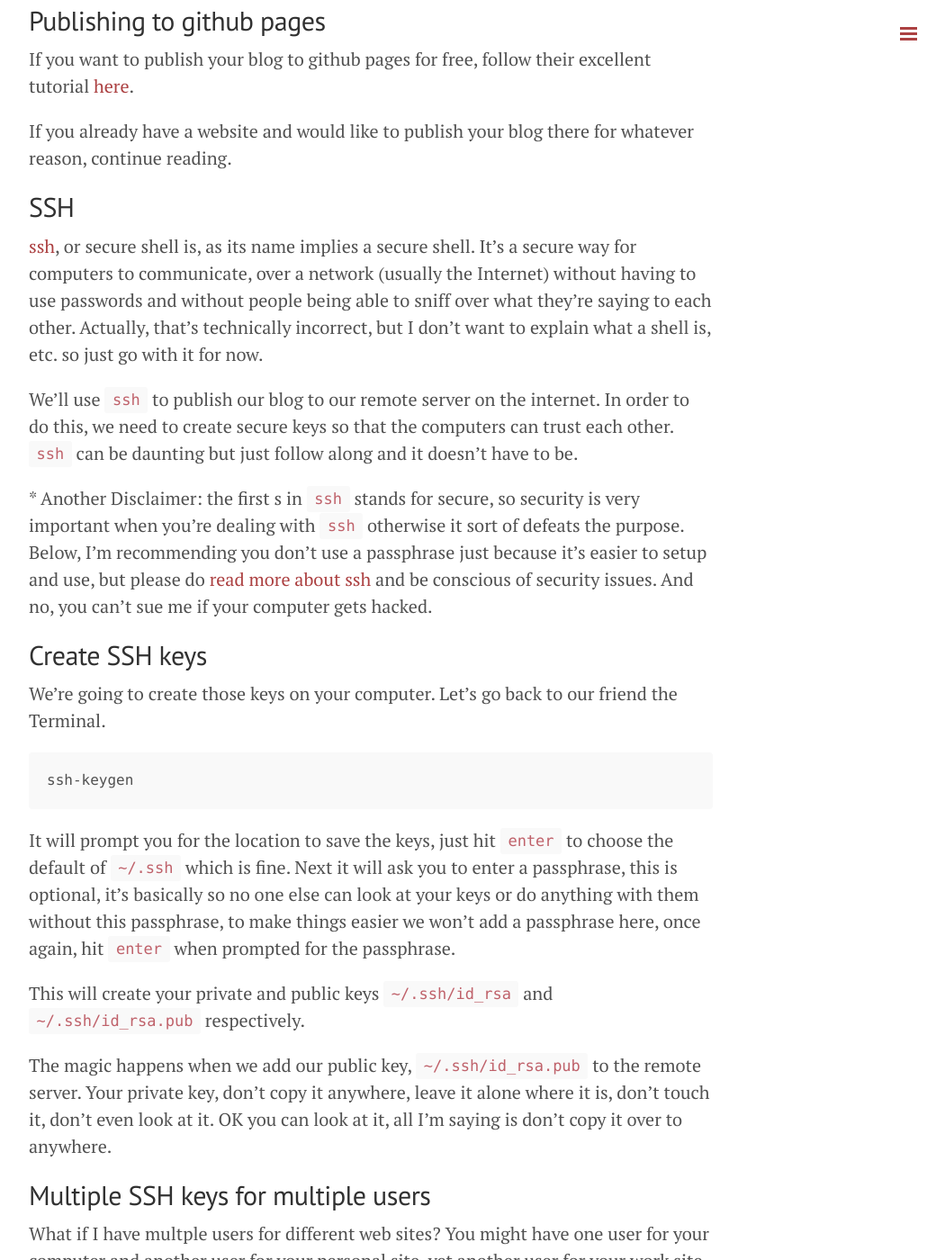
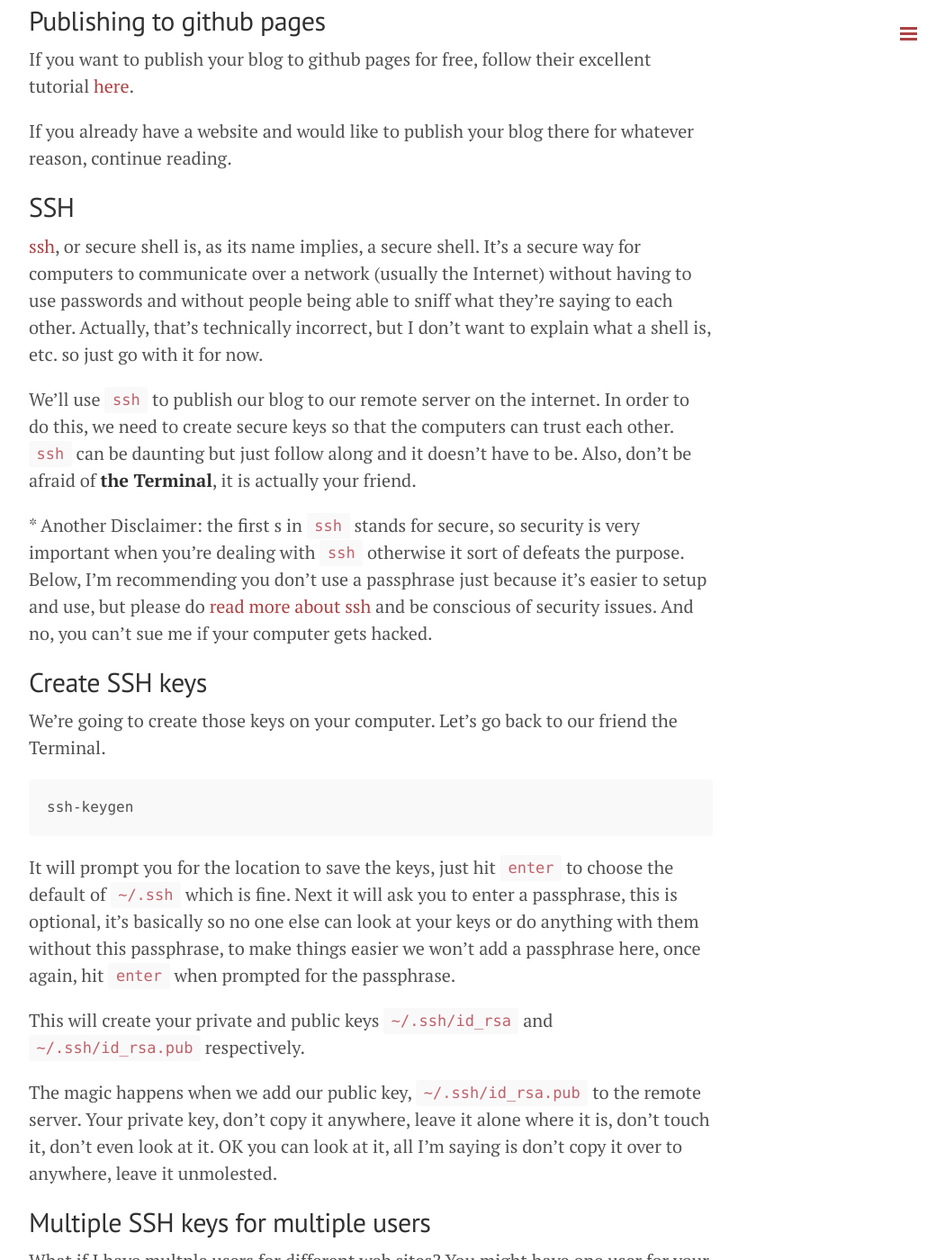
Before and after one commit to kakubei/kakubei.github.io, a Jekyll site: the page built from _posts/2014-04-12-setup-git-push.md, in a window 1280 px wide and 1400 px high, scrolled down 2768 px. Shown: the whole window at 90% size, without its empty margins (228-1278 px from the left). Built offline with Jekyll 4.4.1, drawn with Linux system fonts in a browser that asks for light colours; Markdown is read by kramdown in place of the engine named in the settings; comment, search, counter and statistics services are not loaded.

Commit message:
Fixed more typos

```diff
--- a/_posts/2014-04-12-setup-git-push.md
+++ b/_posts/2014-04-12-setup-git-push.md
@@ -73,9 +73,9 @@
 If you already have a website and would like to publish your blog there for whatever reason, continue reading.
 
 ## SSH
-[ssh](http://en.wikipedia.org/wiki/Secure_Shell), or secure shell is, as its name implies a secure shell. It's a secure way for computers to communicate, over a network (usually the Internet) without having to use passwords and without people being able to sniff over what they're saying to each other. Actually, that's technically incorrect, but I don't want to explain what a shell is, etc. so just go with it for now.
+[ssh](http://en.wikipedia.org/wiki/Secure_Shell), or secure shell is, as its name implies, a secure shell. It's a secure way for computers to communicate over a network (usually the Internet) without having to use passwords and without people being able to sniff what they're saying to each other. Actually, that's technically incorrect, but I don't want to explain what a shell is, etc. so just go with it for now.
 
-We'll use `ssh` to publish our blog to our remote server on the internet. In order to do this, we need to create secure keys so that the computers can trust each other. `ssh` can be daunting but just follow along and it doesn't have to be.
+We'll use `ssh` to publish our blog to our remote server on the internet. In order to do this, we need to create secure keys so that the computers can trust each other. `ssh` can be daunting but just follow along and it doesn't have to be. Also, don't be afraid of **the Terminal**, it is actually your friend.
 
 \* Another Disclaimer: the first s in `ssh` stands for secure, so security is very important when you're dealing with `ssh` otherwise it sort of defeats the purpose. Below, I'm recommending you don't use a passphrase just because it's easier to setup and use, but please do [read more about ssh](http://jimmyg.org/blog/2008/beginners-guide-to-ssh-keys-with-ssh2.html) and be conscious of security issues. And no, you can't sue me if your computer gets hacked.
 
@@ -90,7 +90,7 @@
 
 This will create your private and public keys `~/.ssh/id_rsa` and `~/.ssh/id_rsa.pub` respectively.
 
-The magic happens when we add our public key, `~/.ssh/id_rsa.pub` to the remote server. Your private key, don't copy it anywhere, leave it alone where it is, don't touch it, don't even look at it. OK you can look at it, all I'm saying is don't copy it over to anywhere.
+The magic happens when we add our public key, `~/.ssh/id_rsa.pub` to the remote server. Your private key, don't copy it anywhere, leave it alone where it is, don't touch it, don't even look at it. OK you can look at it, all I'm saying is don't copy it over to anywhere, leave it unmolested.
 
 ## Multiple SSH keys for multiple users
 What if I have multple users for different web sites? You might have one user for your computer and another user for your personal site, yet another user for your work site, one more for your Heroku project, this is not unusual, I have a bunch of websites and I use a different user for each because I'm not a **total** idiot. Having one user and password for everything might be a lot easier but it's just asking for trouble.
```
